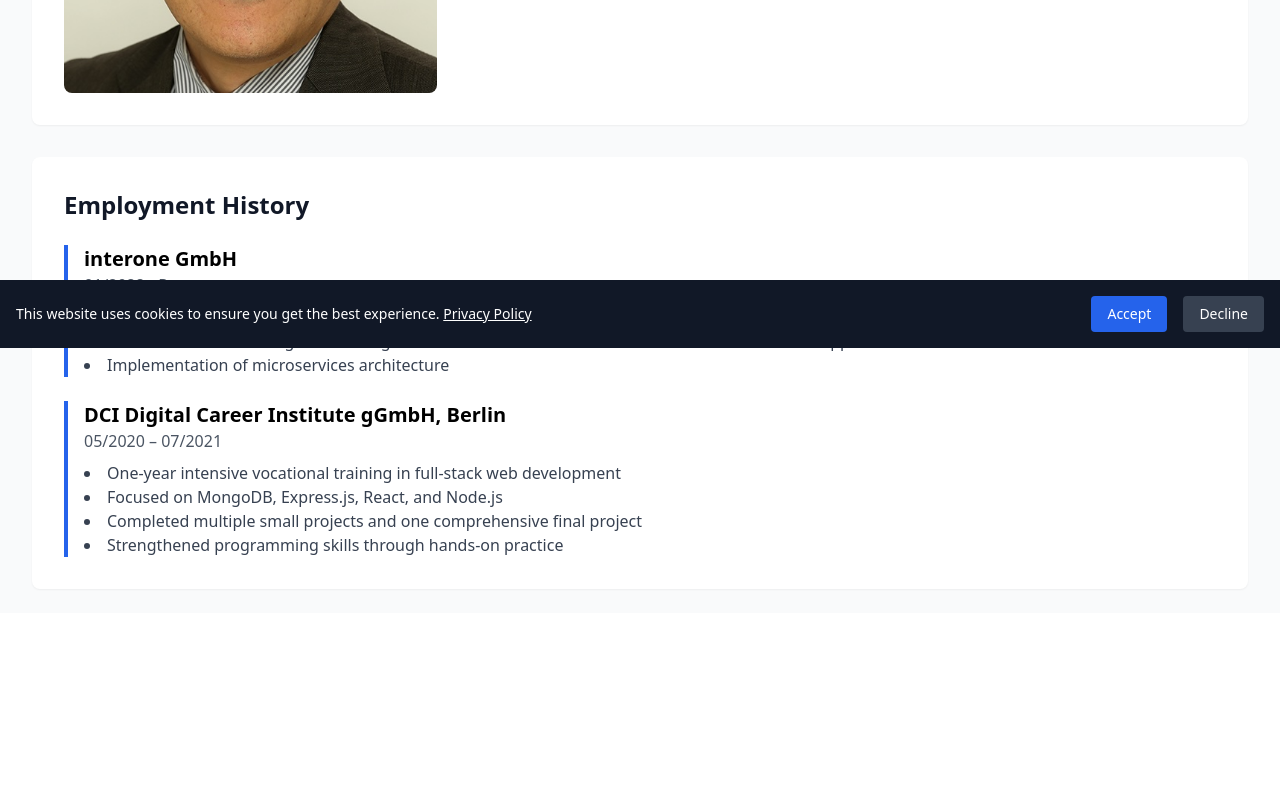
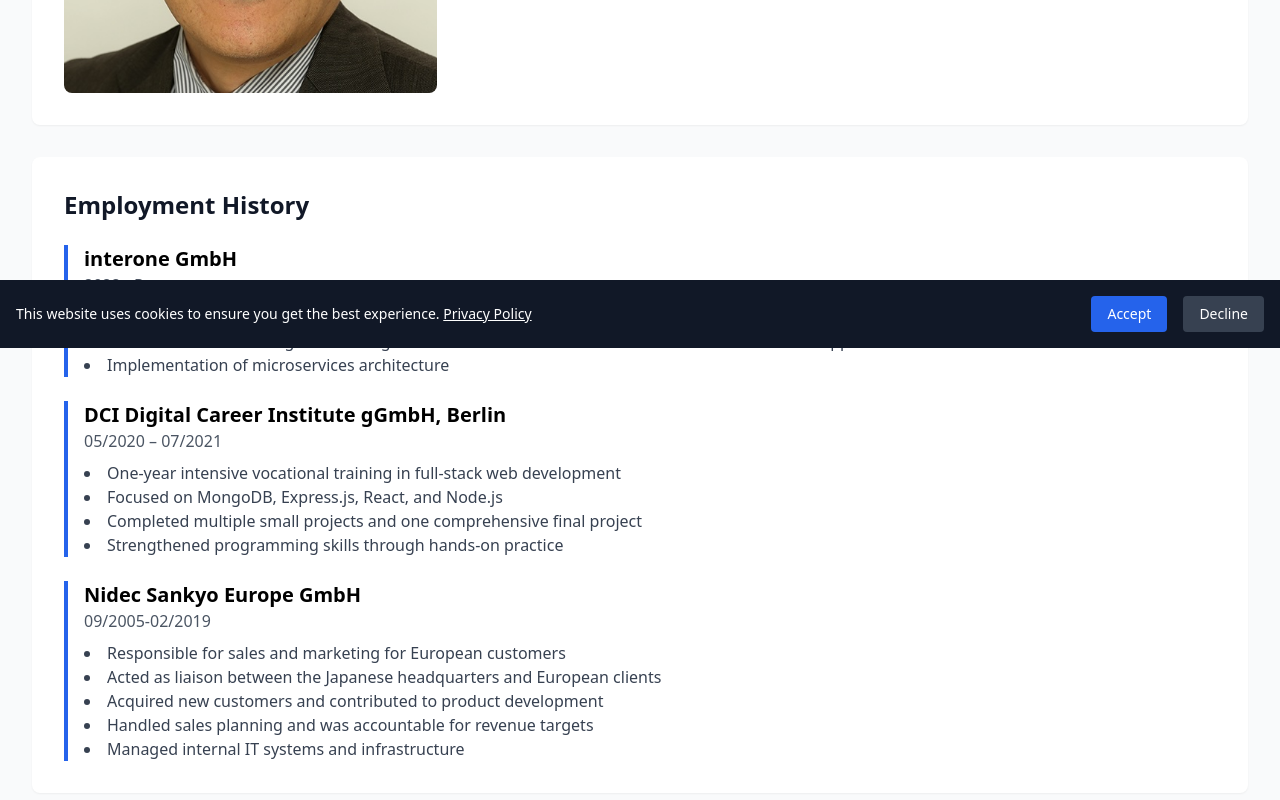
Before and after one commit to Tobeadragon/portfolio_page, a Nuxt app: page /about in a window 1280 px wide. Shown: the part 452-1252 px from the top of the page. Before the commit the page ends 1065 px from the top, so only its background shows below. Built offline with nearby package versions, Linux system fonts and the light colour scheme.

Commit message:
update working history

```diff
--- a/composables/useLanguage.ts
+++ b/composables/useLanguage.ts
@@ -87,6 +87,18 @@
               'Durchführung mehrerer kleiner Projekte sowie eines großen Abschlussprojekts',
               'Festigung und Anwendung der Programmierkenntnisse in realen Szenarien'
             ]
+          },
+          sales: {
+            company: 'Nidec Sankyo Europe GmbH',
+            period: '09/2005-02/2019',
+            tasks: [
+              'Verantwortlich für Vertrieb und Marketing bei europäischenKunden',
+              'Schnittmenge zwischen Hauptverwaltung in Japan und den Kunden',
+              'Neukundenakquise und Mitarbeit an Produktweiterentwicklung',
+              'ProduktweiterentwicklungUmsatzplanung und Umsatzverantwortung',
+              'Umsatzplanung und Umsatzverantwortung',
+              'Verantwortlich für das interne IT-Management',
+            ]
           }
         }
       },
@@ -168,7 +180,7 @@
         experience: {
           senior: {
             company: 'interone GmbH',
-            period: '01/2022 - Present',
+            period: '2022 - Present',
             tasks: [
               'Development and design of large web applications',
               'Maintenance and management of e-government and automotive manufacturers’ websites and applications',
@@ -183,6 +195,17 @@
               'Focused on MongoDB, Express.js, React, and Node.js',
               'Completed multiple small projects and one comprehensive final project',
               'Strengthened programming skills through hands-on practice'
+            ]
+          },
+          sales: {
+            company: 'Nidec Sankyo Europe GmbH',
+            period: '09/2005-02/2019',
+            tasks: [
+              'Responsible for sales and marketing for European customers',
+              'Acted as liaison between the Japanese headquarters and European clients',
+              'Acquired new customers and contributed to product development',
+              'Handled sales planning and was accountable for revenue targets',
+              'Managed internal IT systems and infrastructure',
             ]
           }
         }
@@ -281,6 +304,17 @@
               '複数の小規模プロジェクトおよび1つの大規模な最終プロジェクトを完了',
               '実践を通じてプログラミングスキルを習得・強化'
             ]
+          },
+          sales: {
+            company: 'Nidec Sankyo Europe GmbH',
+            period: '05/2018 - 07/2020',
+            tasks: [
+              '欧州顧客向けの販売およびマーケティングを担当',
+              '日本本社と欧州顧客の間の連携役として業務遂行',
+              '新規顧客の開拓および製品開発への貢献',
+              '売上計画の策定および売上目標の達成に責任',
+              '社内ITシステムの管理とインフラ運用を担当',
+            ]
           }
         }
       },
--- a/pages/about.vue
+++ b/pages/about.vue
@@ -50,6 +50,15 @@
             </li>
           </ul>
         </div>
+         <div class="border-l-4 border-blue-600 pl-4">
+          <h3 class="text-xl font-semibold">{{ t('about.experience.sales.company') }}</h3>
+          <p class="text-gray-600">{{ t('about.experience.sales.period') }}</p>
+          <ul class="list-disc list-inside mt-2 text-gray-700">
+            <li v-for="(task, index) in t('about.experience.sales.tasks')" :key="index">
+              {{ task }}
+            </li>
+          </ul>
+        </div>
       </div>
     </section>
   </div>
```
